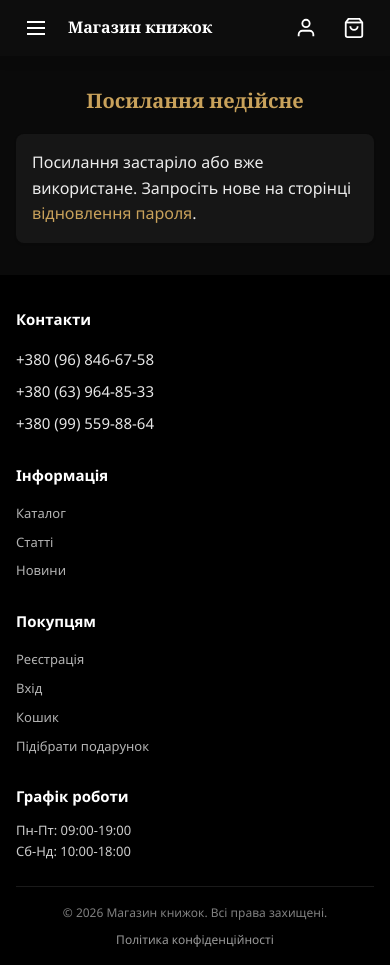
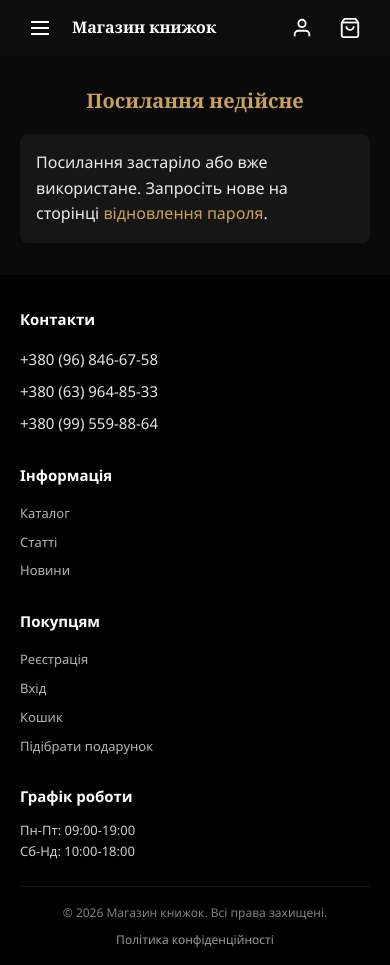
Before and after one commit to BonisOleg/books, a Django app: page /accounts/reset/1/1/ in a window 390 px wide. Run offline with Django 5.2, Linux system fonts and the light colour scheme; data that the repository does not hold is empty.

Commit message:
mobile-version

```diff
--- a/static/css/base.css
+++ b/static/css/base.css
@@ -36,7 +36,7 @@
 
     --header-height: 56px;
     --container-max: 1280px;
-    --container-padding: 16px;
+    --container-padding: 20px;
 
     --transition: 0.25s ease;
 }
```
